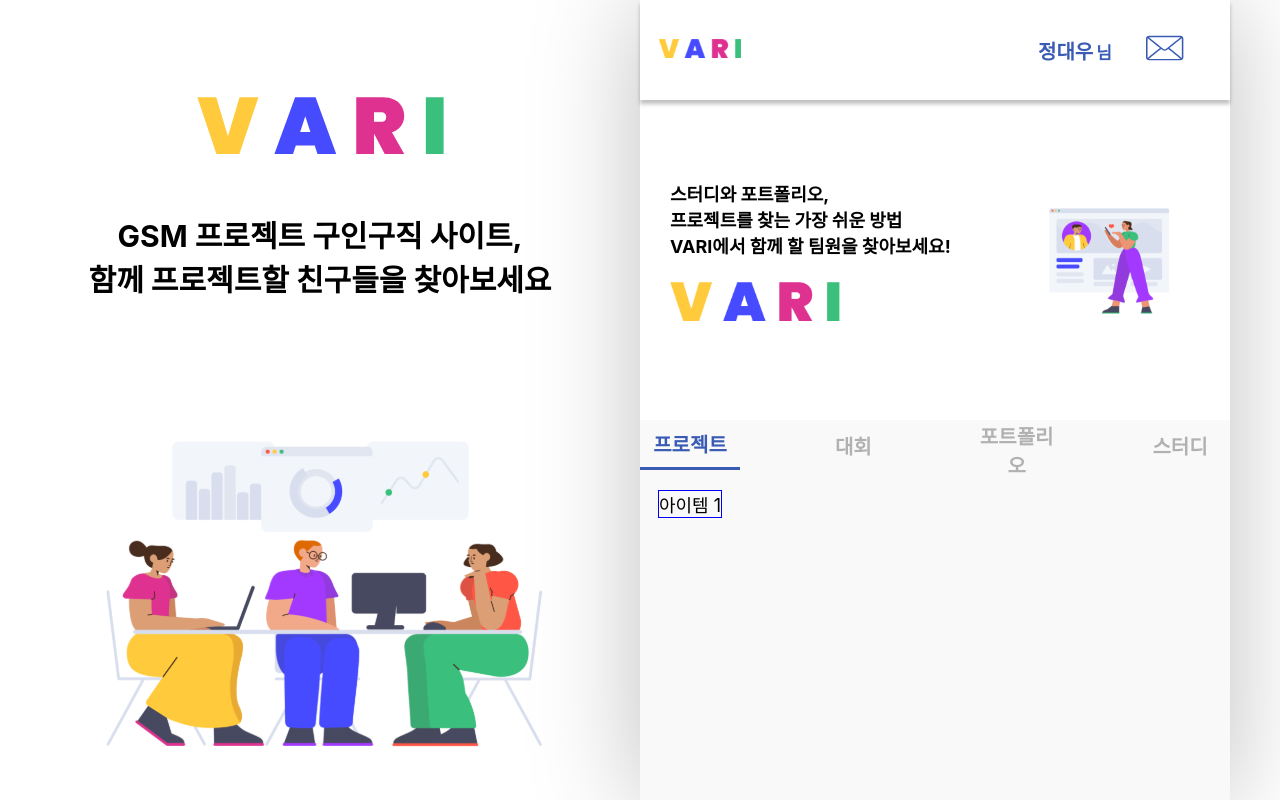
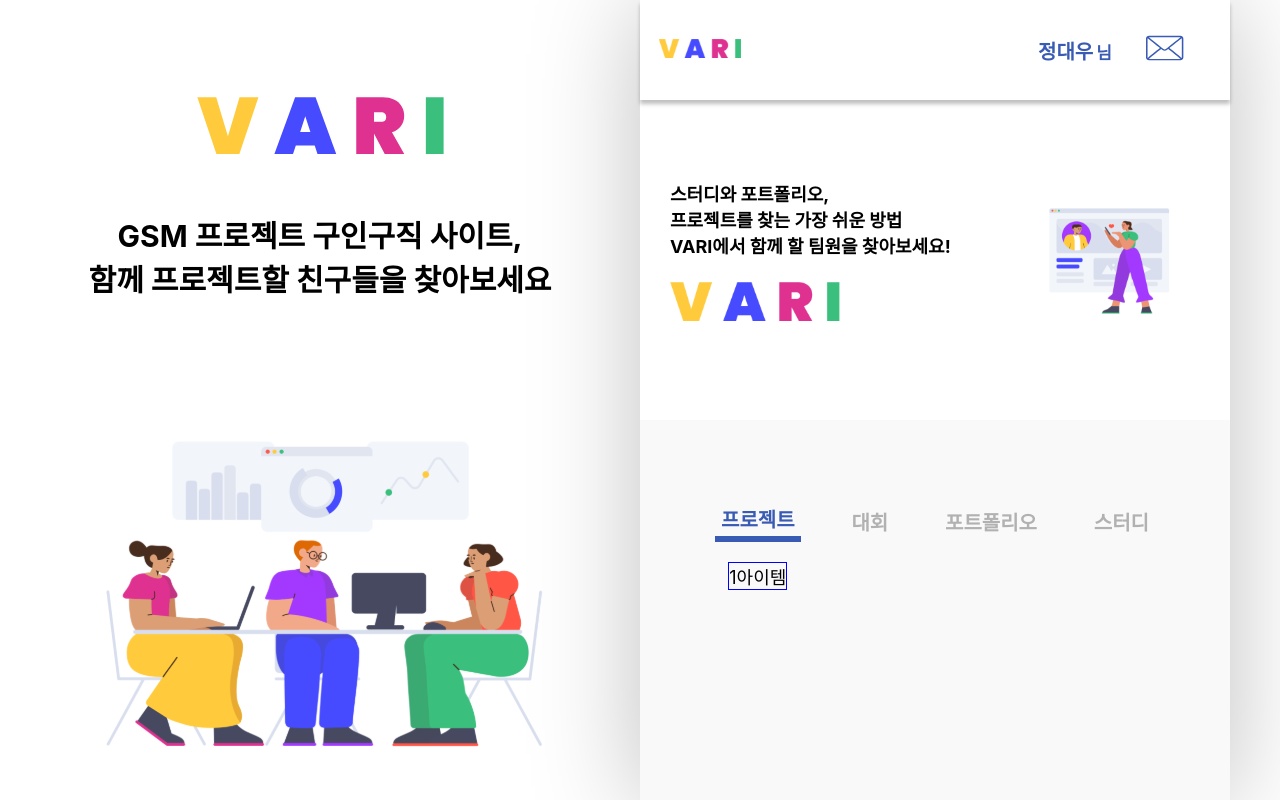
Before and after one commit to GSM-Festival/VARI-Frontend, a React (Create React App) app: page / in a window 1280 px wide. Built offline with nearby package versions, Linux system fonts and the light colour scheme.

Commit message:
Add write button

```diff
--- a/src/Components/JobSearch/JobSearch.js
+++ b/src/Components/JobSearch/JobSearch.js
@@ -1,5 +1,6 @@
 import { useState } from "react";
 import * as S from "./Style";
+import Pen from "../../Assets/SVG/Pen.svg";
 
 const JobSearch = () => {
   const [on1, setOn1] = useState(true);
@@ -44,7 +45,7 @@ const JobSearch = () => {
           </S.TopicBtn>
           {on1 && (
             <S.TopicList>
-              <S.TopicItem>아이템 1</S.TopicItem>
+              <S.TopicItem>1아이템</S.TopicItem>
             </S.TopicList>
           )}
         </div>
@@ -78,6 +79,9 @@ const JobSearch = () => {
             </S.TopicList>
           )}
         </div>
+        <S.WriteBtn>
+          <img src={Pen} alt="" />
+        </S.WriteBtn>
       </S.Topic>
     </S.Positioner>
   );
--- a/src/Components/JobSearch/Style.js
+++ b/src/Components/JobSearch/Style.js
@@ -2,32 +2,37 @@ import styled, { css } from "styled-components";
 
 export const Positioner = styled.div`
   height: 100%;
+  width: 100%;
   background-color: #f9f9f9;
   overflow: scroll;
+
   ::-webkit-scrollbar {
     display: none; /* Chrome, Safari, Opera */
   }
+  display: flex;
+  justify-content: center;
 `;
 
 export const Topic = styled.div`
   display: flex;
   flex-direction: row;
   justify-content: space-between;
+  width: 440px;
+  margin-top: 80px;
 `;
 
 export const TopicBtn = styled.button`
-  width: 100px;
-  height: 50px;
-  outline: none;
+  height: 42px;
   border: none;
   background: none;
   font-size: 20px;
   font-weight: 600;
   color: #b1b1b1;
+  cursor: pointer;
   ${(props) =>
     props.active &&
     css`
-      border-bottom: 3px solid #395bb4;
+      border-bottom: 6px solid #395bb4;
       color: #395bb4;
     `}
 `;
@@ -42,3 +47,17 @@ export const TopicItem = styled.div`
   font-size: 18px;
   border: 1px solid blue;
 `;
+
+export const WriteBtn = styled.button`
+  background-color: #fff;
+  border-radius: 50px;
+  position: absolute;
+  width: 100px;
+  height: 100px;
+  margin-left: 390px;
+  top: 933px;
+  border: none;
+  cursor: pointer;
+  transform: scaleX(-1);
+  box-shadow: 0px 4px 20px rgba(0, 0, 0, 0.12);
+`;
```
Also changed, not shown: src/Assets/SVG/Pen.svg (added).
